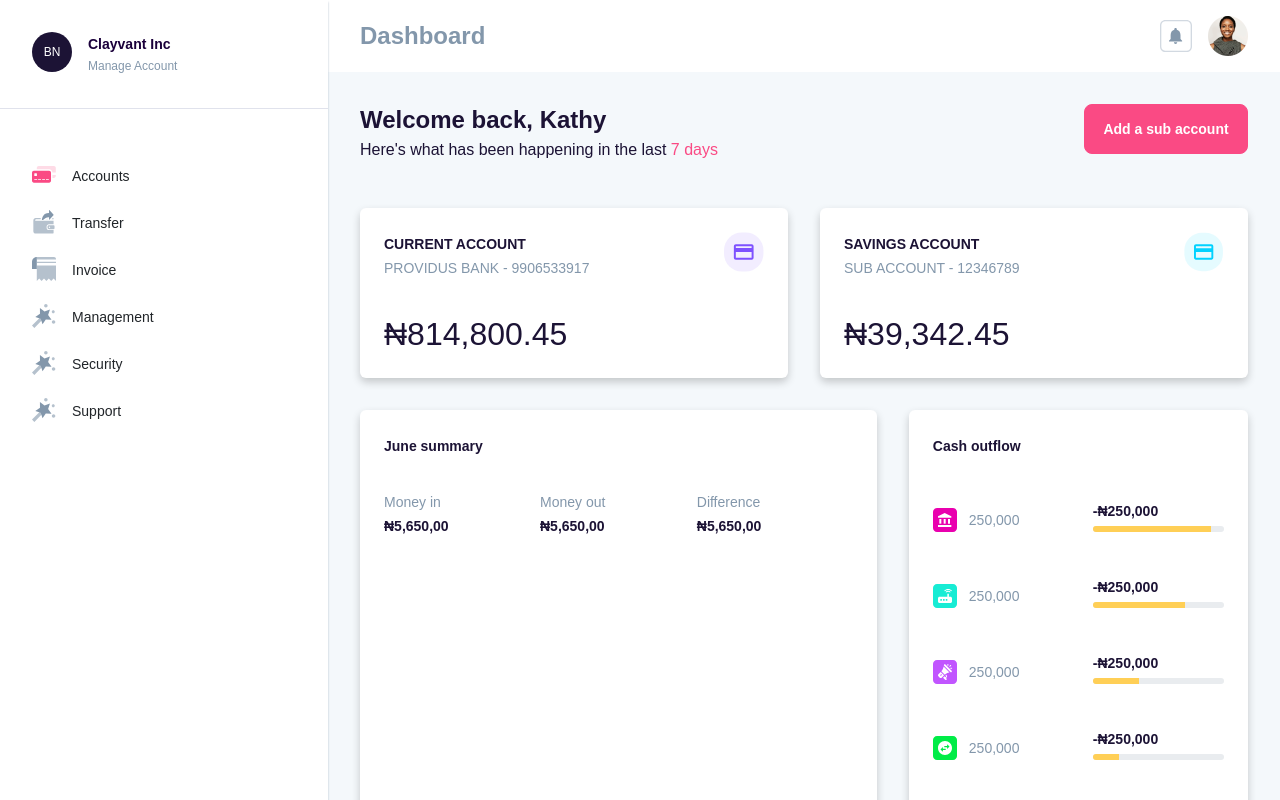
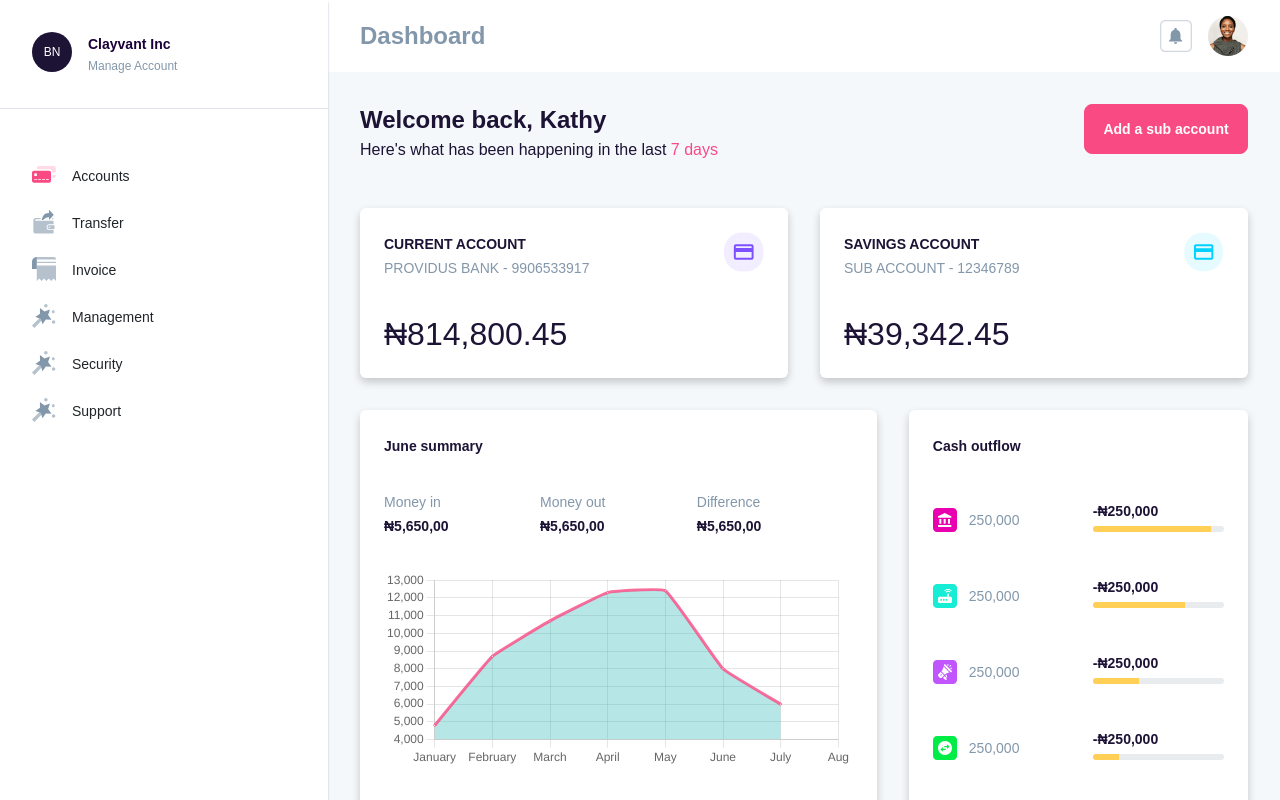
Before and after one commit to jwhyte88/prospa-test, a Next.js app: page /dashboard in a window 1280 px wide. Shown: the top 800 px of the page. Built offline with nearby package versions, Linux system fonts and the light colour scheme; a web font is replaced by a local one.

Commit message:
Adding example graph for summary card.

```diff
--- a/components/dashboard/summary-card.js
+++ b/components/dashboard/summary-card.js
@@ -1,5 +1,5 @@
 import Image from 'next/image'
-import { ProgressBar } from "react-bootstrap";
+import SummaryChart from './summary-chart'
 
 export default function CashOutflow(props) {
 
@@ -26,6 +26,10 @@ export default function CashOutflow(props) {
         ))}
       </div>
 
+      <div className="summary__chart">
+        <SummaryChart />
+      </div>
+
     </div>
   )
 }
--- /dev/null
+++ b/components/dashboard/summary-chart.js
@@ -0,0 +1,52 @@
+import React from 'react';
+import {Line} from 'react-chartjs-2';
+import { Chart as ChartJS } from 'chart.js/auto'
+import { Chart }            from 'react-chartjs-2'
+
+const options = {
+  responsive: true,
+  maintainAspectRatio: true,
+  plugins: {
+    legend: {
+      display: false,
+    }
+  }
+}
+
+const data = {
+  labels: ['January', 'February', 'March', 'April', 'May', 'June', 'July', 'Aug'],
+  datasets: [
+    {
+      label: 'Price',
+      fill: true,
+      lineTension: 0.1,
+      backgroundColor: 'rgba(75,192,192,0.4)',
+      borderColor: 'rgba(250,74,132, 0.8)',
+      borderCapStyle: 'butt',
+      borderDash: [],
+      borderDashOffset: 0.0,
+      borderJoinStyle: 'miter',
+      pointBorderColor: 'rgba(250,74,132, 0.8)',
+      pointBackgroundColor: '#fff',
+      pointBorderWidth: 1,
+      pointHoverRadius: 5,
+      pointHoverBackgroundColor: 'rgba(75,192,192,1)',
+      pointHoverBorderColor: 'rgba(220,220,220,1)',
+      pointHoverBorderWidth: 2,
+      pointRadius: 1,
+      pointHitRadius: 10,
+      data: [4800, 8700, 10700, 12300, 12400, 8000, 6000]
+    }
+  ]
+};
+
+export default () => (
+  <div>
+    <Line
+      data={data}
+      options={options}
+      width={260}
+      height={110}
+    />
+  </div>
+);
--- a/package.json
+++ b/package.json
@@ -10,9 +10,11 @@
   },
   "dependencies": {
     "bootstrap": "^5.1.3",
+    "chart.js": "^3.7.0",
     "next": "12.0.10",
     "react": "17.0.2",
     "react-bootstrap": "^2.1.2",
+    "react-chartjs-2": "^4.0.1",
     "react-dom": "17.0.2",
     "react-hook-form": "^7.26.0",
     "sass": "^1.49.7"
--- a/styles/components/_summary-card.scss
+++ b/styles/components/_summary-card.scss
@@ -41,3 +41,6 @@
     color: $very-dark-violet;
   }
 }
+.summary__chart {
+  margin-top: $space--lg;
+}
```
Also changed, not shown: 1 other file (tests, documents, lock files or other folders).
